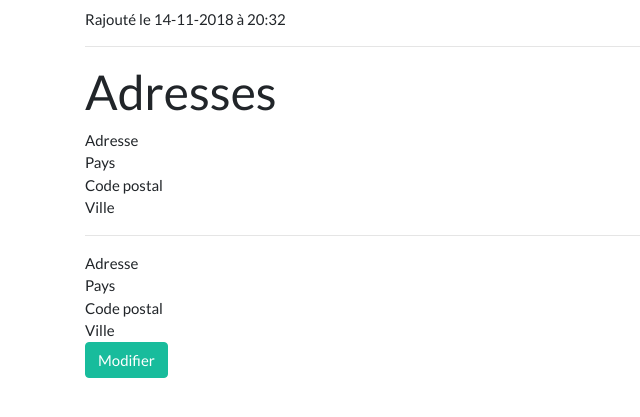
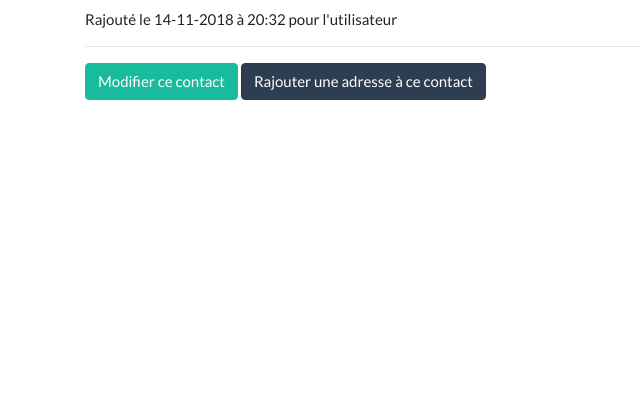
Before and after one commit to MonPetitAnge/contact-manager, a Symfony app: template templates/contact/show.html.twig in a window 1280 px wide. Shown: the part 71-488 px from the top of the page, without its empty margins (0-640 px from the left). Run offline with Twig, Linux system fonts and the light colour scheme; the template is opened without the code that fills it, so the values that code supplies are empty; some libraries are stand-ins or nearby versions.

Commit message:
:boom: adding edit-add forms for Contacts

```diff
--- a/templates/base.html.twig
+++ b/templates/base.html.twig
@@ -8,7 +8,7 @@
     </head>
     <body>
         <nav class="navbar navbar-expand-lg navbar-dark bg-primary">
-            <a class="navbar-brand" href="/">Gestionnaire de contacts</a>
+            <a class="navbar-brand" href="{{ path('home') }}">Gestionnaire de contacts</a>
             <button class="navbar-toggler" type="button" data-toggle="collapse" data-target="#navbarColor01" aria-controls="navbarColor01" aria-expanded="false" aria-label="Toggle navigation">
                 <span class="navbar-toggler-icon"></span>
             </button>
@@ -16,10 +16,10 @@
             <div class="collapse navbar-collapse" id="navbarColor01">
                 <ul class="navbar-nav mr-auto">
                     <li class="nav-item">
-                        <a class="nav-link" href="/contact">Contacts</a>
+                        <a class="nav-link" href="{{ path('contact') }}">Contacts</a>
                     </li>
                     <li class="nav-item">
-                        <a class="nav-link" href="/contact/new">Rajouter un contact</a>
+                        <a class="nav-link" href="{{ path('contact_create') }}">Rajouter un contact</a>
                     </li>
                 </ul>
             </div>
--- a/templates/contact/show.html.twig
+++ b/templates/contact/show.html.twig
@@ -3,22 +3,36 @@
 {% block body %}
     <article>
         <h2>{{ contact.firstname }}</h2>
-        <div class="metadata">Rajouté le {{ contact.createdAt | date('d-m-Y')}} à {{ contact.createdAt | date('H:i')}}</div>
+        <div class="metadata">Rajouté le {{ contact.createdAt | date('d-m-Y') }} à {{ contact.createdAt | date('H:i') }}
+            pour l'utilisateur {{ contact.user.login }}</div>
         <div class="content">{{ contact.firstname }} {{ contact.lastname }}</div>
         <div class="content">{{ contact.email }}</div>
+
         <hr>
-        <h1>Adresses</h1>
-            <div class="content">Adresse</div>
-            <div class="content">Pays</div>
-            <div class="content">Code postal</div>
-            <div class="content">Ville</div>
-        <hr>
-            <div class="content">Adresse</div>
-            <div class="content">Pays</div>
-            <div class="content">Code postal</div>
-            <div class="content">Ville</div>
 
+        <section id="addresses">
+            {% for address in contact.addresses %}
+                <div class="address">
+                    <div class="row">
+                        <div class="col-3">
+                            {{ address.street }}
+                        </div>
+                        <div class="col-3">
+                            {{ address.city }} {{ address.zip }}
+                        </div>
+                        <div class="col-3">
+                            {{ address.country }}
+                        </div>
+                        <div class="col-3">
+                            <a href="#" class="btn btn-success">Modifier l'adresse</a>
+                        </div>
+                    </div>
+                </div>
+                <hr>
+            {% endfor %}
+        </section>
 
-        <a href="#" class="btn btn-success">Modifier</a>
+        <a href="{{ path('contact_edit', {id : contact.id}) }}" class="btn btn-success">Modifier ce contact</a>
+        <a href="{{ path('contact_edit', {id : contact.id}) }}" class="btn btn-primary">Rajouter une adresse à ce contact</a>
     </article>
 {% endblock %}
```
Also changed, not shown: src/Controller/ContactController.php (+37 -1 lines), src/Entity/Contact.php (+15 -0 lines), src/Form/ContactType.php (added, +27 -0 lines), templates/contact/create.html.twig (added, +31 -0 lines), 1 other file.
